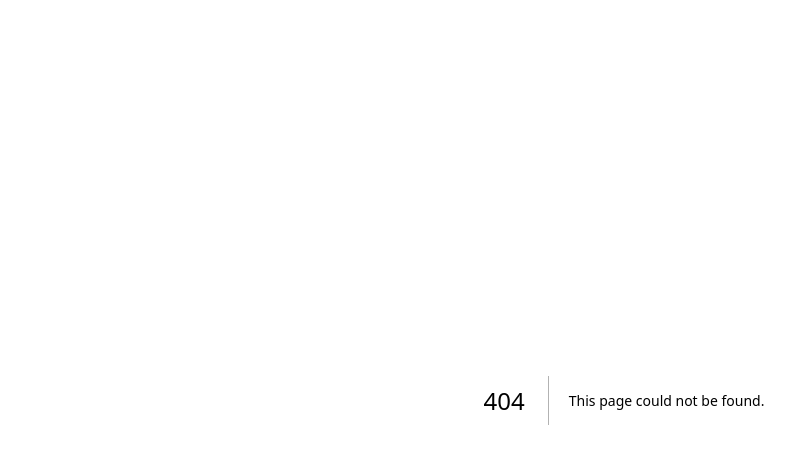
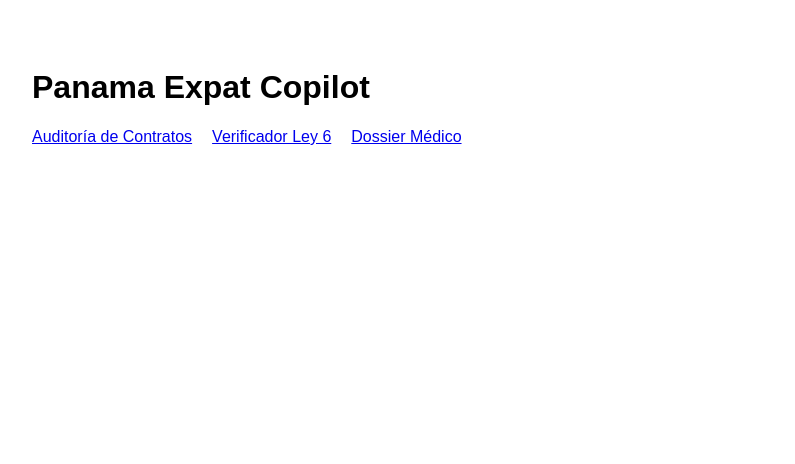
Before and after one commit to anseatico/panama-expat-copilot, a Next.js app: page /audit in a window 1280 px wide. Before the commit this address had no page. Shown: the top 464 px of the page, without its empty margins (16-811 px from the left). Built offline with nearby package versions, Linux system fonts and the light colour scheme.

Commit message:
Create audit.tsx

```diff
--- /dev/null
+++ b/pages/audit.tsx
@@ -0,0 +1,14 @@
+import Link from 'next/link';
+
+export default function Home() {
+  return (
+    <div style={{ padding: "40px", fontFamily: "sans-serif" }}>
+      <h1>Panama Expat Copilot</h1>
+      <nav style={{ display: 'flex', gap: '20px', marginTop: '20px' }}>
+        <Link href="/audit">Auditoría de Contratos</Link>
+        <Link href="/jubilado">Verificador Ley 6</Link>
+        <Link href="/medico">Dossier Médico</Link>
+      </nav>
+    </div>
+  );
+}
```
